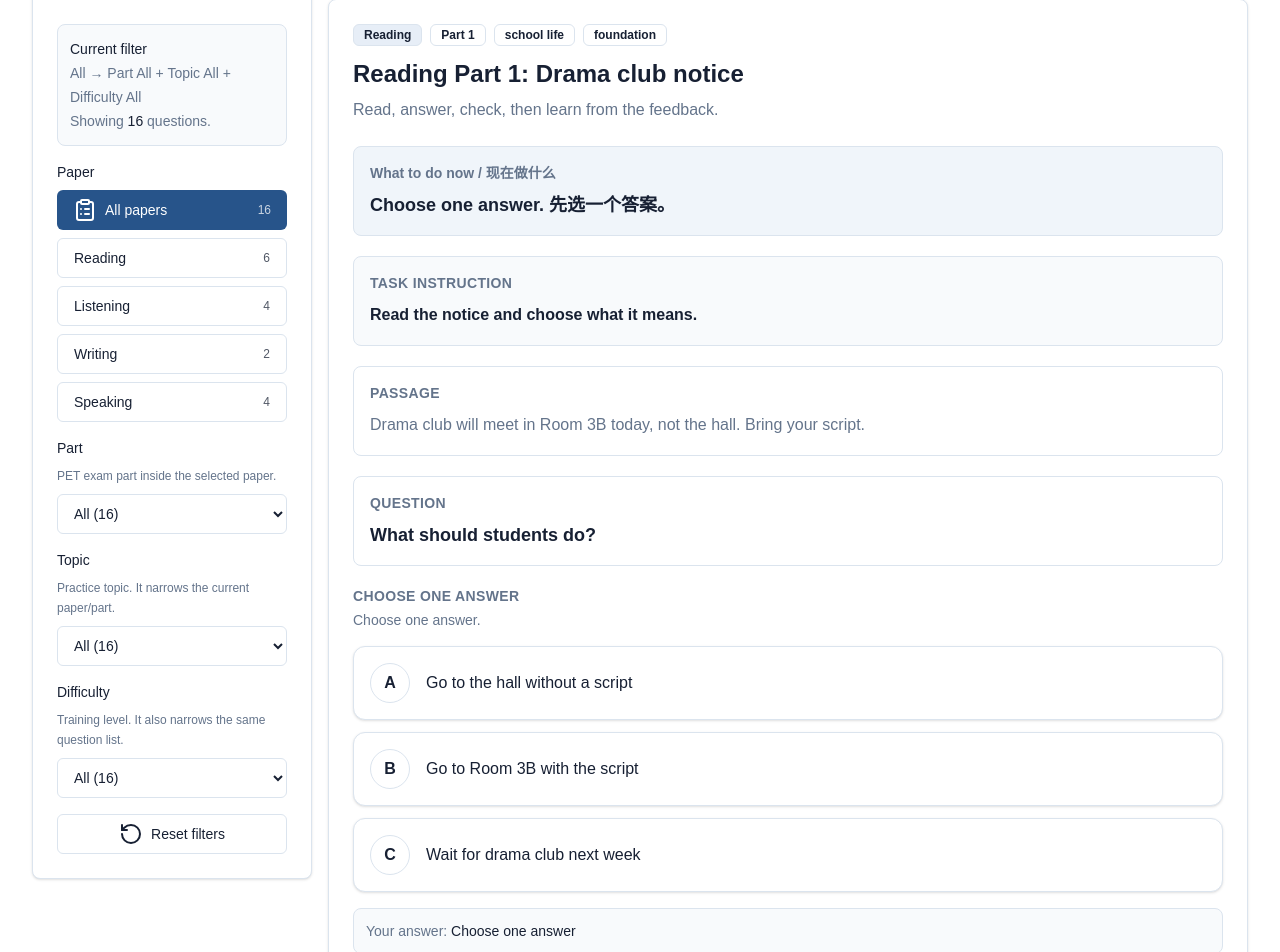
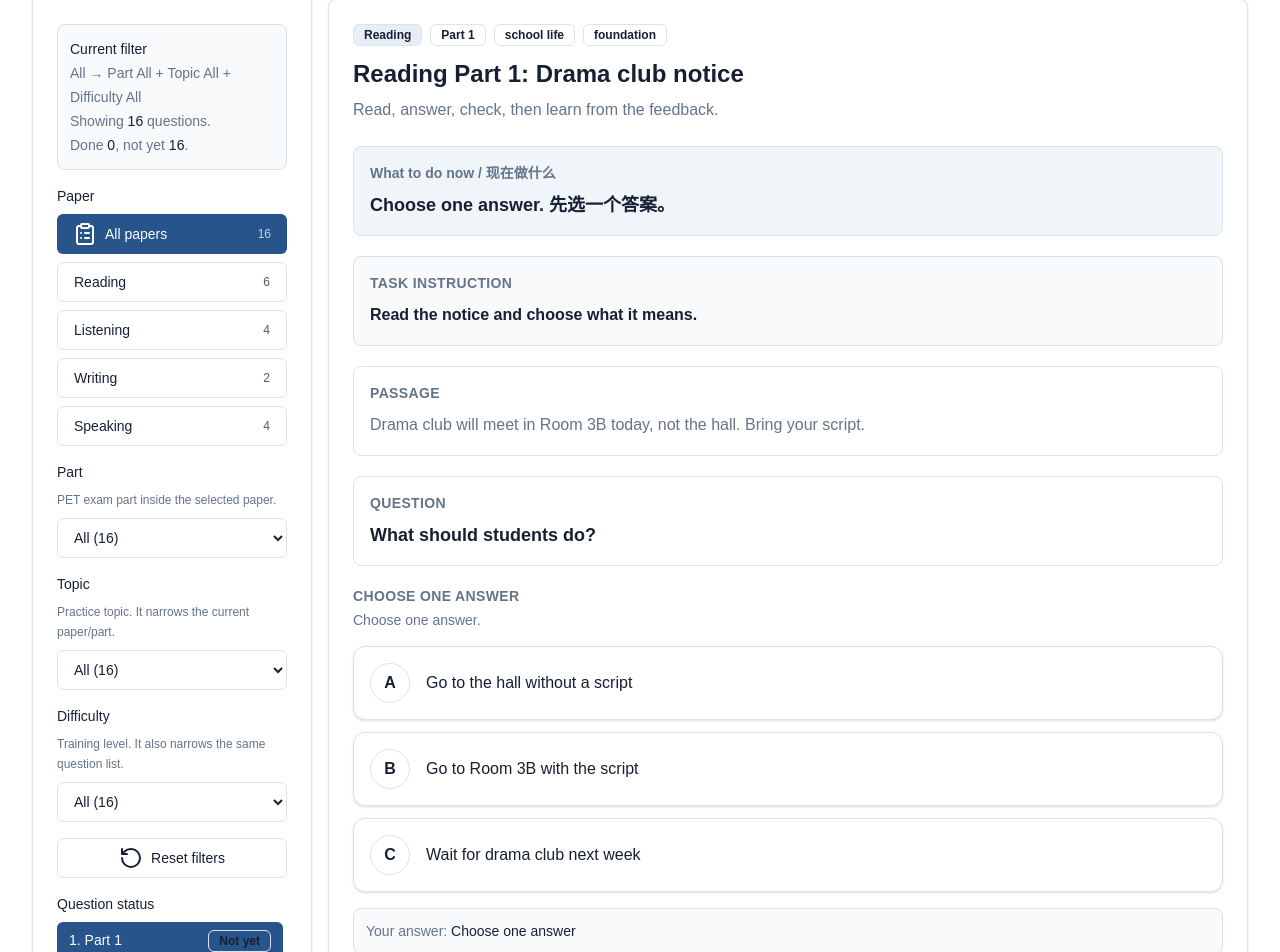
Before and after one commit to MagicWorld2100/PET-Practice-Studio, a Next.js app: page / in a window 1280 px wide. Shown: the part 340-1292 px from the top of the page. Built offline with nearby package versions, Linux system fonts and the light colour scheme.

Commit message:
fix: show practice completion status

```diff
--- a/components/pet-practice-studio.tsx
+++ b/components/pet-practice-studio.tsx
@@ -385,6 +385,7 @@ export function PetPracticeStudio() {
               visibleQuestions={visibleQuestions}
               filters={filters}
               answers={progress.answers}
+              attempts={progress.attempts}
               results={visibleScoring.results}
               listeningReasons={progress.listeningReasons}
               onFiltersChange={setFilters}
--- a/components/practice/practice-panel.tsx
+++ b/components/practice/practice-panel.tsx
@@ -11,6 +11,7 @@ import { difficultyOrder, paperOrder } from "@/data/sample-bank";
 import { filterQuestions, getAvailableParts, getAvailableTopics, type PracticeFilters } from "@/lib/questions";
 import type {
   AnswerMap,
+  AttemptRecord,
   Difficulty,
   ListeningErrorReason,
   ListeningReasonMap,
@@ -26,6 +27,7 @@ export function PracticePanel({
   visibleQuestions,
   filters,
   answers,
+  attempts,
   results,
   listeningReasons,
   onFiltersChange,
@@ -37,6 +39,7 @@ export function PracticePanel({
   visibleQuestions: PracticeQuestion[];
   filters: PracticeFilters;
   answers: AnswerMap;
+  attempts: AttemptRecord[];
   results: QuestionResult[];
   listeningReasons: ListeningReasonMap;
   onFiltersChange: (filters: PracticeFilters) => void;
@@ -77,7 +80,18 @@ export function PracticePanel({
 
   return (
     <div className="grid gap-4 lg:grid-cols-[280px_1fr]">
-      <NavigatorPanel questions={allQuestions} filters={filters} onFiltersChange={updateFilters} />
+      <NavigatorPanel
+        questions={allQuestions}
+        visibleQuestions={visibleQuestions}
+        currentQuestionId={currentQuestion?.id}
+        attempts={attempts}
+        filters={filters}
+        onFiltersChange={updateFilters}
+        onSelectQuestion={(questionId) => {
+          const nextIndex = visibleQuestions.findIndex((question) => question.id === questionId);
+          if (nextIndex >= 0) setCurrentIndex(nextIndex);
+        }}
+      />
 
       <section className="flex flex-col gap-4">
         {currentQuestion ? (
@@ -188,14 +202,25 @@ function EmptyPracticeState({ onReset }: { onReset: () => void }) {
 
 function NavigatorPanel({
   questions,
+  visibleQuestions,
+  currentQuestionId,
+  attempts,
   filters,
   onFiltersChange,
+  onSelectQuestion,
 }: {
   questions: PracticeQuestion[];
+  visibleQuestions: PracticeQuestion[];
+  currentQuestionId?: string;
+  attempts: AttemptRecord[];
   filters: PracticeFilters;
   onFiltersChange: (filters: PracticeFilters) => void;
+  onSelectQuestion: (questionId: string) => void;
 }) {
   const currentCount = filterQuestions(questions, filters).length;
+  const attemptedIds = new Set(attempts.map((attempt) => attempt.questionId));
+  const attemptedVisibleCount = visibleQuestions.filter((question) => attemptedIds.has(question.id)).length;
+  const remainingVisibleCount = Math.max(visibleQuestions.length - attemptedVisibleCount, 0);
   const paperOptions = (["All", ...paperOrder] as const).map((paper) => ({
     value: paper,
     label: paper === "All" ? "All papers" : paper,
@@ -239,6 +264,10 @@ function NavigatorPanel({
           <p>
             Showing <span className="font-medium text-foreground">{currentCount}</span> question
             {currentCount === 1 ? "" : "s"}.
+          </p>
+          <p>
+            Done <span className="font-medium text-foreground">{attemptedVisibleCount}</span>, not yet{" "}
+            <span className="font-medium text-foreground">{remainingVisibleCount}</span>.
           </p>
         </div>
 
@@ -291,6 +320,34 @@ function NavigatorPanel({
           <RotateCcw data-icon="inline-start" />
           Reset filters
         </Button>
+
+        <div className="flex flex-col gap-2">
+          <p className="text-sm font-medium">Question status</p>
+          <div className="grid max-h-72 gap-2 overflow-y-auto pr-1">
+            {visibleQuestions.map((question, index) => {
+              const attempted = attemptedIds.has(question.id);
+              const active = question.id === currentQuestionId;
+              return (
+                <Button
+                  key={question.id}
+                  type="button"
+                  variant={active ? "default" : "outline"}
+                  className="h-auto justify-start whitespace-normal px-3 py-2 text-left"
+                  onClick={() => onSelectQuestion(question.id)}
+                >
+                  <span className="flex w-full items-start justify-between gap-2">
+                    <span className="text-sm">
+                      {index + 1}. {question.part}
+                    </span>
+                    <Badge variant={attempted ? "secondary" : "outline"}>
+                      {attempted ? "Done" : "Not yet"}
+                    </Badge>
+                  </span>
+                </Button>
+              );
+            })}
+          </div>
+        </div>
       </CardContent>
     </Card>
   );
```
